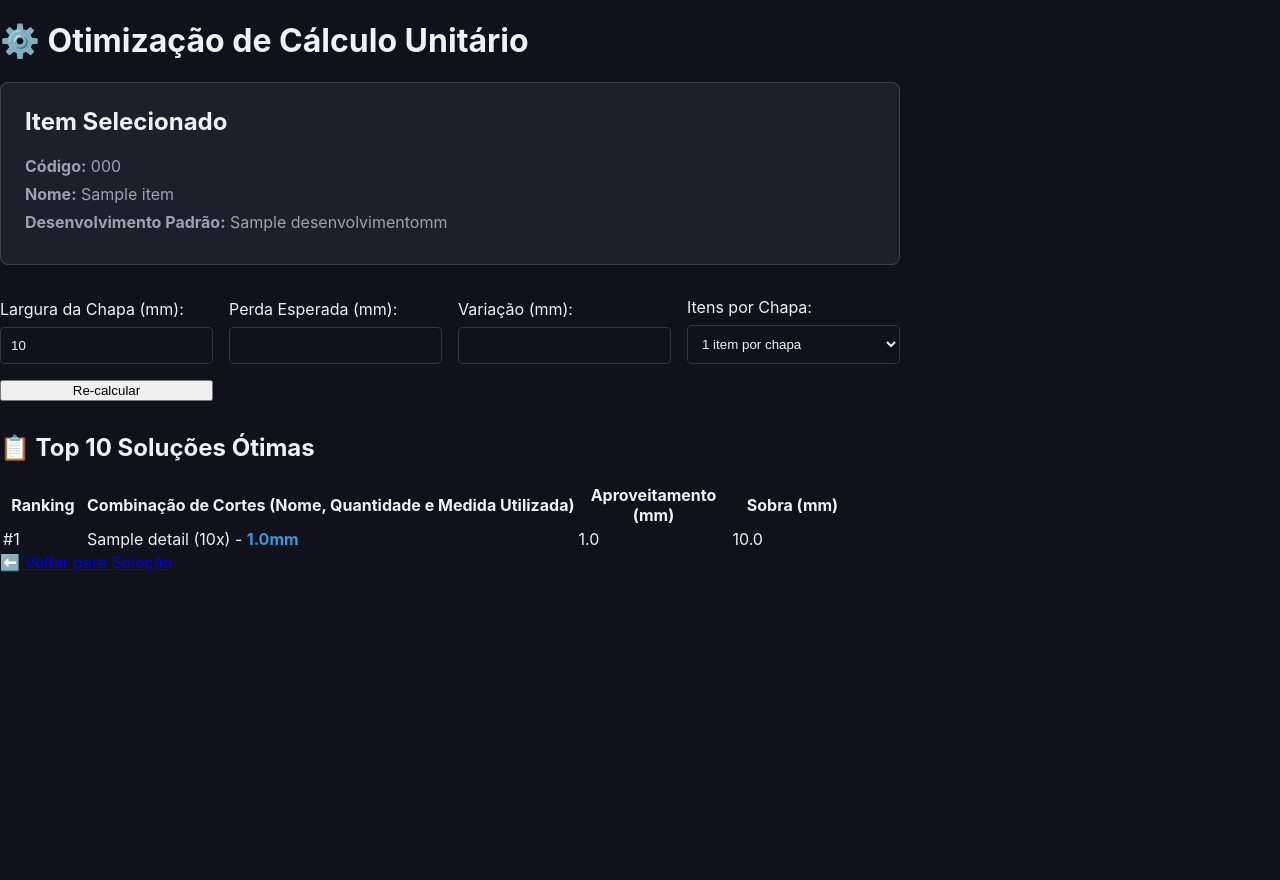
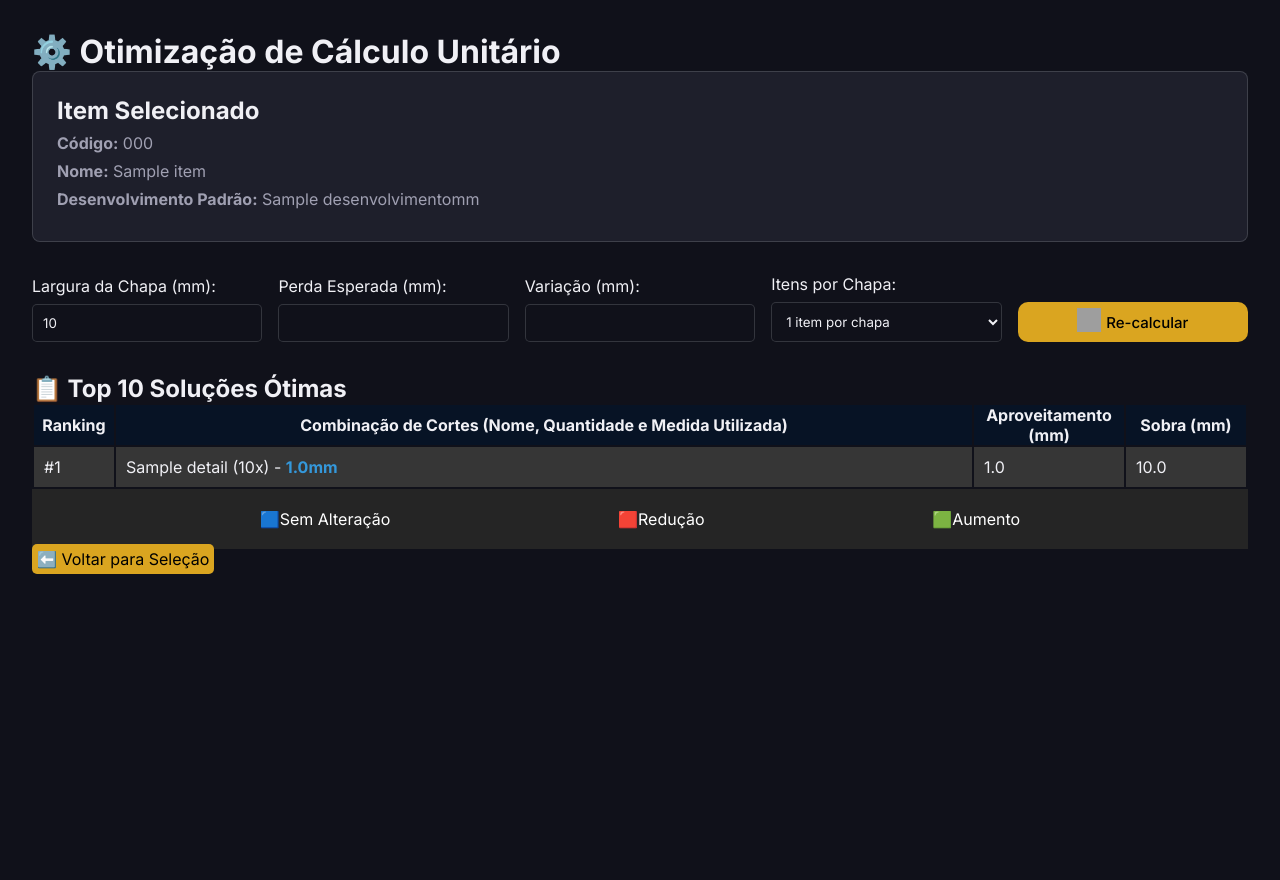
Before and after one commit to arthur-riofer/web, a Flask app: template templates/optimization.html in a window 1280 px wide. After the commit the page ends 574 px from the top, so only its background shows below. Run offline with Flask 3, Linux system fonts and the light colour scheme; the template is opened without the code that fills it: most values are stand-ins (such as "Sample title", 1, 10 or a date in 2020); parts of the project's set-up code (start-up, migrations or seed data) failed here and were passed over; grey boxes are pictures that could not be loaded.

Commit message:
Estilização

```diff
--- a/app.py
+++ b/app.py
@@ -4,6 +4,7 @@ from otimcorte.logic import adjust_planned, best_fit_grouped
 from otimcorte.unitary_optimizer import find_optimal_combinations
 import pandas as pd
 import json
+from livereload import Server
 
 app = Flask(__name__)
 
@@ -141,4 +142,6 @@ def optimize(item_code):
     )
 
 if __name__ == '__main__':
-    app.run(debug=True)
+    server = Server(app.wsgi_app)
+    server.watch('**/*.*')
+    server.serve(port=5000, host='127.0.0.1', debug=True)
--- /dev/null
+++ b/static/css/Css_Global/style.css
@@ -0,0 +1,47 @@
+@import url('https://fonts.googleapis.com/css2?family=Inter:ital,opsz,wght@0,14..32,100..900;1,14..32,100..900&display=swap');
+:root {
+ --cor-fundo-principal: #10111a;
+ --cor-fundo-cartao: #1e1f2b;
+ --cor-borda-cartao: rgba(189, 195, 199, 0.2);
+ --cor-texto-principal: #f0f0f5;
+ --cor-texto-secundario: #a0a0b2;
+ --cor-black-claro: rgb(54, 54, 54);
+ --cor-black-Escuro: rgb(0, 0, 0);
+ --fonte-principal: 'Inter', sans-serif;
+}
+*{
+  font-family: "Inter", sans-serif;
+  padding: 0;
+  margin: 0;
+  box-sizing: border-box;
+}
+
+body, html {
+  width: 100vw;
+  height: 100vh;
+  margin: 0;
+  padding: 0;
+  overflow-x: hidden;
+  font-family: var(--fonte-principal);
+  background-color: var(--cor-fundo-principal);
+  color: var(--cor-texto-principal);
+  box-sizing: border-box;
+}
+body::-webkit-scrollbar {
+  width: 6px; /* Largura da barra vertical */
+  height: 6px; /* Altura da barra horizontal */
+}
+
+body::-webkit-scrollbar-track {
+  background: transparent; /* Fundo da trilha */
+}
+
+body::-webkit-scrollbar-thumb {
+  background-color: #555; /* Cor da "alça" */
+  border-radius: 10px; /* Borda arredondada */
+  border: 1px solid transparent; /* Espaçamento com efeito */
+}
+
+body::-webkit-scrollbar-thumb:hover {
+  background-color: #888; /* Cor ao passar o mouse */
+}
--- /dev/null
+++ b/static/css/optimization.css
@@ -0,0 +1,99 @@
+* {
+  padding: 0;
+  margin: 0;
+  box-sizing: border-box;
+}
+body,
+html {
+  width: 100vw;
+  height: 100vh;
+}
+div.site-main{
+  width: 100%;
+  padding: 2rem;
+}
+div.site-main div.child-main a.back-button{
+  color: black;
+  background-color: goldenrod;
+  text-decoration: none;
+  padding: 5px;
+  border-radius: 5px;
+}
+.item-info-card {
+  background-color: var(--cor-fundo-cartao);
+  border: 1px solid var(--cor-borda-cartao);
+  border-radius: 8px;
+  padding: 1.5rem;
+  margin-bottom: 2rem;
+}
+.item-info-card h2 {
+  margin-top: 0;
+  color: var(--cor-texto-principal);
+}
+.item-info-card p {
+  margin: 0.5rem 0;
+  color: var(--cor-texto-secundario);
+}
+.form-grid {
+  display: grid;
+  grid-template-columns: repeat(auto-fit, minmax(180px, 1fr));
+  gap: 1rem;
+  align-items: end;
+}
+.form-grid button{
+  padding: 6px;
+  background-color: goldenrod;
+  color: black;
+  font-size: 15px;
+  font-weight: 500;
+  border: none;
+  border-radius: 10px;
+  display: flex;
+  align-items: center;
+  justify-content: center;
+  gap: 5px;
+}
+.size-normal {
+  color: #3498db;
+}
+.size-increased {
+  color: #2ecc71;
+}
+.size-decreased {
+  color: #e74c3c;
+}
+select,
+input {
+  width: 100%;
+  box-sizing: border-box;
+  padding: 10px;
+  background-color: var(--cor-fundo-principal);
+  border: 1px solid var(--cor-borda-cartao);
+  border-radius: 5px;
+  color: var(--cor-texto-principal);
+}
+label {
+  display: block;
+  margin-bottom: 0.5rem;
+}
+table.combo-table{
+  width: 100%;
+}
+table.combo-table thead tr{
+  background-color: rgb(7, 19, 37);
+}
+table.combo-table td{
+  padding: 10px;
+}
+.child_Legend div{
+  display: flex;
+  justify-content: space-evenly;
+  padding: 10px;
+  background-color: rgb(37, 37, 37);
+}
+.child_Legend div a{
+  color: #fff;
+  text-decoration: none;
+  padding: 10px;
+  border-radius: 5px;
+}
--- a/static/css/style.css
+++ /dev/null
@@ -1,20 +0,0 @@
-:root {
- --cor-fundo-principal: #10111a;
- --cor-fundo-cartao: #1e1f2b;
- --cor-borda-cartao: rgba(189, 195, 199, 0.2);
- --cor-texto-principal: #f0f0f5;
- --cor-texto-secundario: #a0a0b2;
- --fonte-principal: 'Inter';
-}
-
-body {
- margin: 0;
- padding: 0;
- font-family: var(--fonte-principal);
- background-color: var(--cor-fundo-principal);
- color: var(--cor-texto-principal);
- display: flex;
- flex-direction: column;
- min-height: 100vh;
- padding-bottom: 80px;
-}
--- a/templates/optimization.html
+++ b/templates/optimization.html
@@ -3,8 +3,9 @@
 <head>
     <meta charset="UTF-8">
     <title>Otimização de Cálculo Unitário</title>
-    <link rel="stylesheet" href="{{ url_for('static', filename='css/style.css') }}">
-    <style>
+    <link rel="stylesheet" href="{{ url_for('static', filename='css/Css_Global/style.css') }}">
+    <link rel="stylesheet" href="{{ url_for('static', filename='css/optimization.css') }}">
+    <!-- <style>
         .item-info-card { background-color: var(--cor-fundo-cartao); border: 1px solid var(--cor-borda-cartao); border-radius: 8px; padding: 1.5rem; margin-bottom: 2rem; }
         .item-info-card h2 { margin-top: 0; color: var(--cor-texto-principal); }
         .item-info-card p { margin: 0.5rem 0; color: var(--cor-texto-secundario); }
@@ -14,11 +15,11 @@
         .size-decreased { color: #e74c3c; }
         select, input { width: 100%; box-sizing: border-box; padding: 10px; background-color: var(--cor-fundo-principal); border: 1px solid var(--cor-borda-cartao); border-radius: 5px; color: var(--cor-texto-principal); }
         label { display: block; margin-bottom: 0.5rem; }
-    </style>
+    </style> -->
 </head>
 <body>
-    <div class="site-main" style="max-width: 900px;">
-        <div style="grid-column: 1 / -1;">
+    <div class="site-main" >
+        <div class="child-main">
             <h1>⚙️ Otimização de Cálculo Unitário</h1>
 
             <div class="item-info-card">
@@ -50,7 +51,10 @@
                             <option value="3" {% if selected_option == '3' %}selected{% endif %}>Até 3 itens por chapa</option>
                         </select>
                     </div>
-                    <button type="submit">Re-calcular</button>
+                    <button type="submit">
+                        <span>
+                            <img width="24" height="24" src="https://img.icons8.com/material-outlined/24/repeat.png" alt="repeat"/>
+                        </span>Re-calcular</button>
                 </div>
             </form>
 
@@ -90,8 +94,34 @@
               </table>
             </section>
 
+            <div class="child_Legend">
+                <div>
+                    <a class="nada" href="#">
+                        🟦Sem Alteração
+                    </a>
+                    <a class="nada" href="#">
+                        🟥Redução
+                    </a>
+                    <a class="nada" href="#">
+                        🟩Aumento
+                    </a>
+                </div>
+            </div>
+
             <a href="/" class="back-button" style="margin-top: 2rem;">⬅️ Voltar para Seleção</a>
         </div>
     </div>
+
+    <script>
+         window.addEventListener('DOMContentLoaded', () => {
+            const tableColorOptimization = document.querySelector('.combo-table');
+            const rowsOptimization = tableColorOptimization.querySelectorAll('tbody tr');
+
+            rowsOptimization.forEach((row, index) => {
+                row.style.backgroundColor = index % 2 === 0 ? 'rgb(54, 54, 54)' : 'rgb(7, 19, 37)';
+
+            })
+        })
+    </script>
 </body>
 </html>
```
Also changed, not shown: static/css/index.css (added, +150 -0 lines), static/css/inputPlates.css (added, +48 -0 lines), static/css/report.css (added, +102 -0 lines), static/js/app.js (+58 -46 lines), templates/index.html (+24 -12 lines), templates/input_plates.html (+19 -4 lines), templates/report.html (+4 -3 lines).
